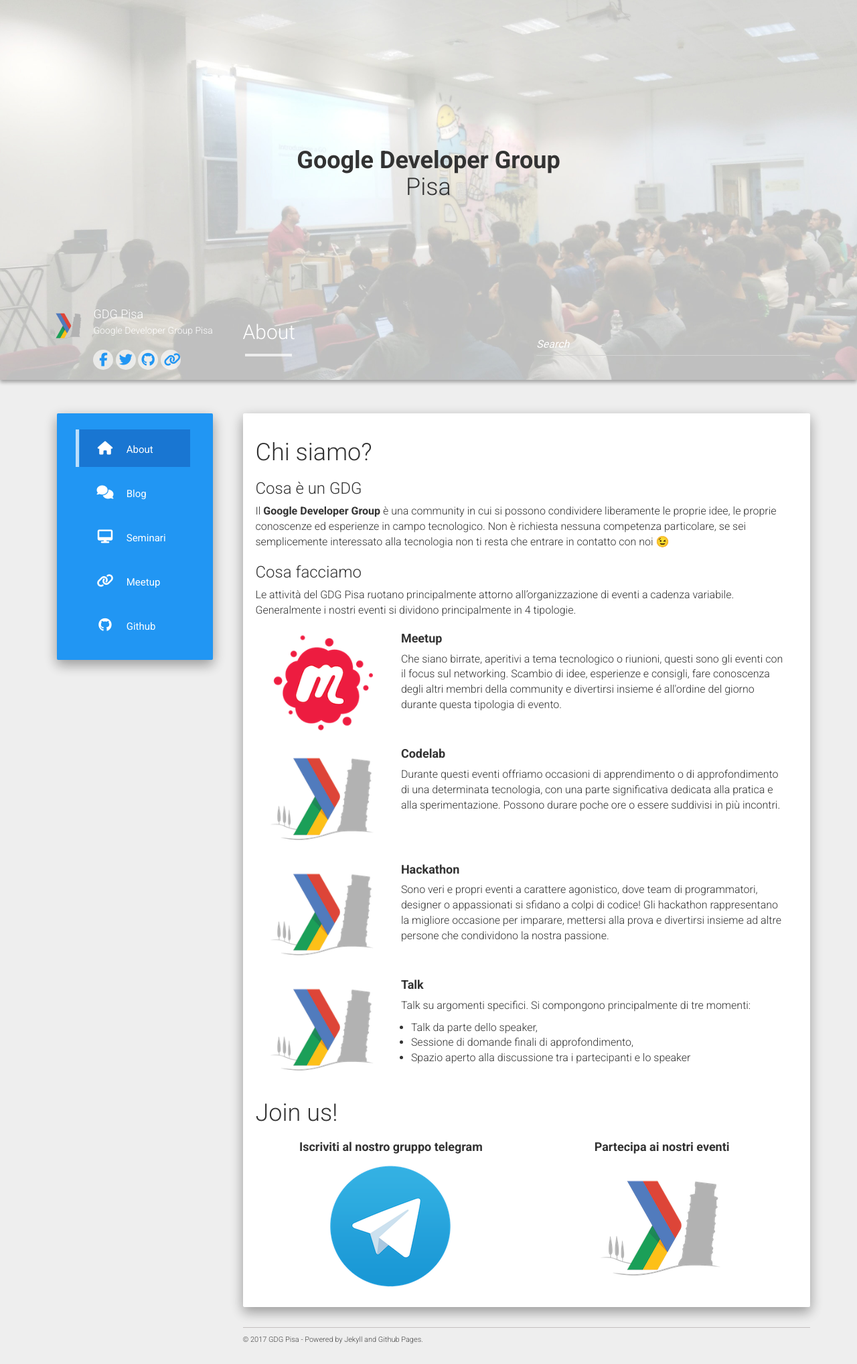
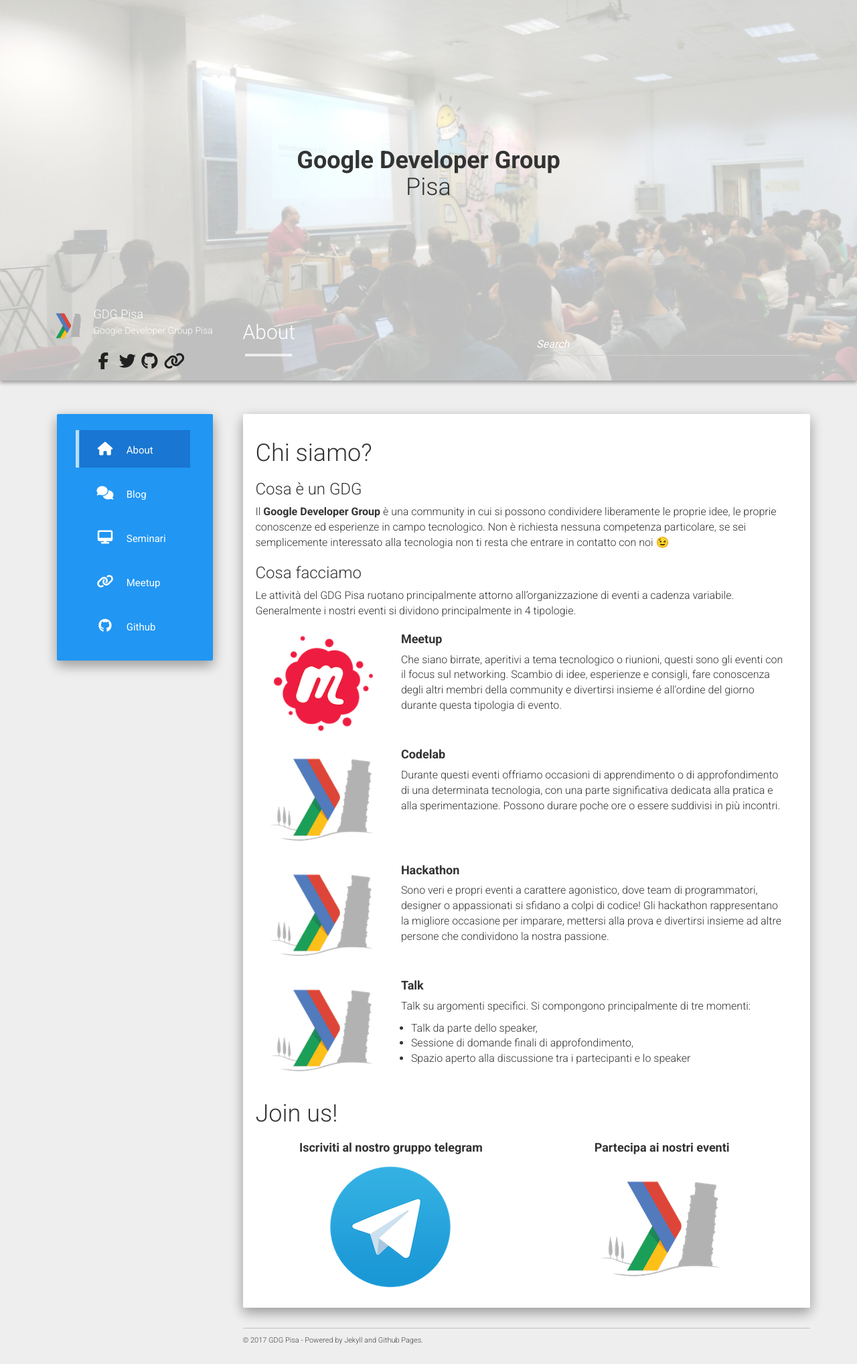
Before and after one commit to gdgpisa/gdgpisa.github.io, a Jekyll site: the page built from about.md, in a window 1280 px wide. Shown: the whole page at 67% size. Built offline with Jekyll 4.4.1, drawn with Linux system fonts in a browser that asks for light colours; nearby versions of some CDN libraries.

Commit message:
modificato stile icone social

```diff
--- a/static/css/main.css
+++ b/static/css/main.css
@@ -87,12 +87,11 @@
     margin: 20px 0 0;
 }
 .icon {
-    background: rgba(255, 255, 255, 0.63);
     border-radius: 100%;
     text-align: center;
     line-height: 20px;
-    font-size: 20px;
-    color: #2196f3;
+    font-size: 25px;
+    color: #212121;
     padding: 5px;
     width: 30px;
     height: 30px;
```
